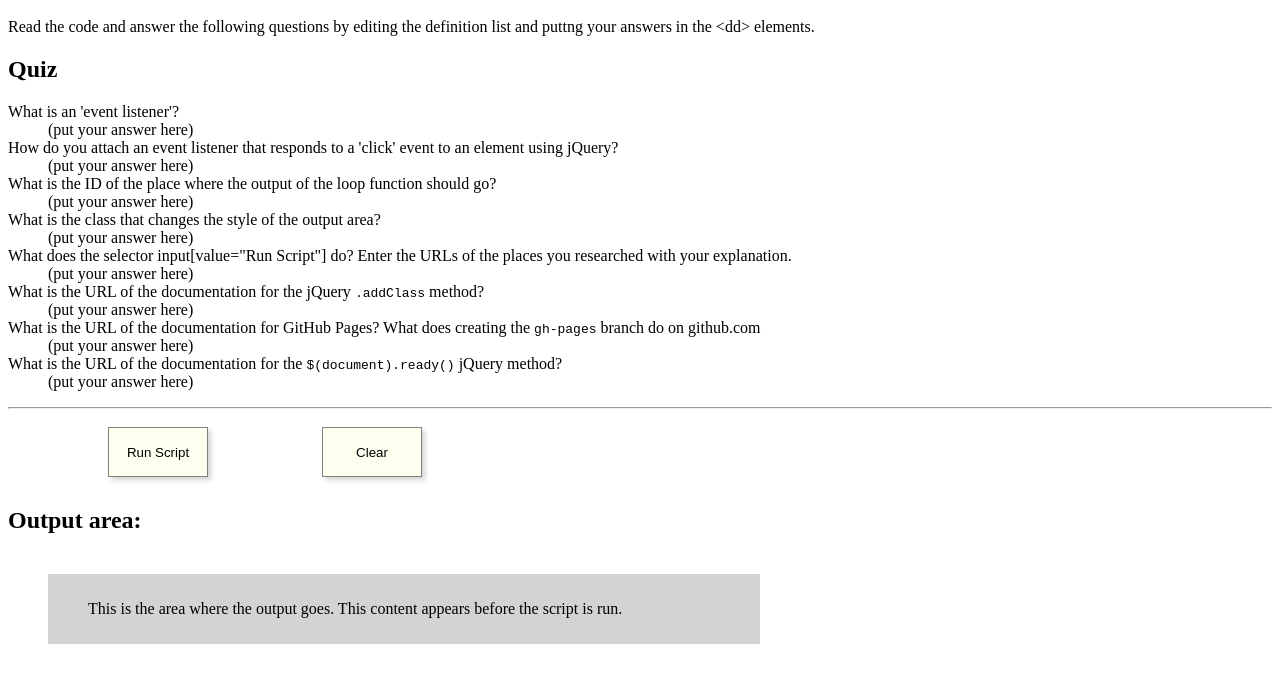
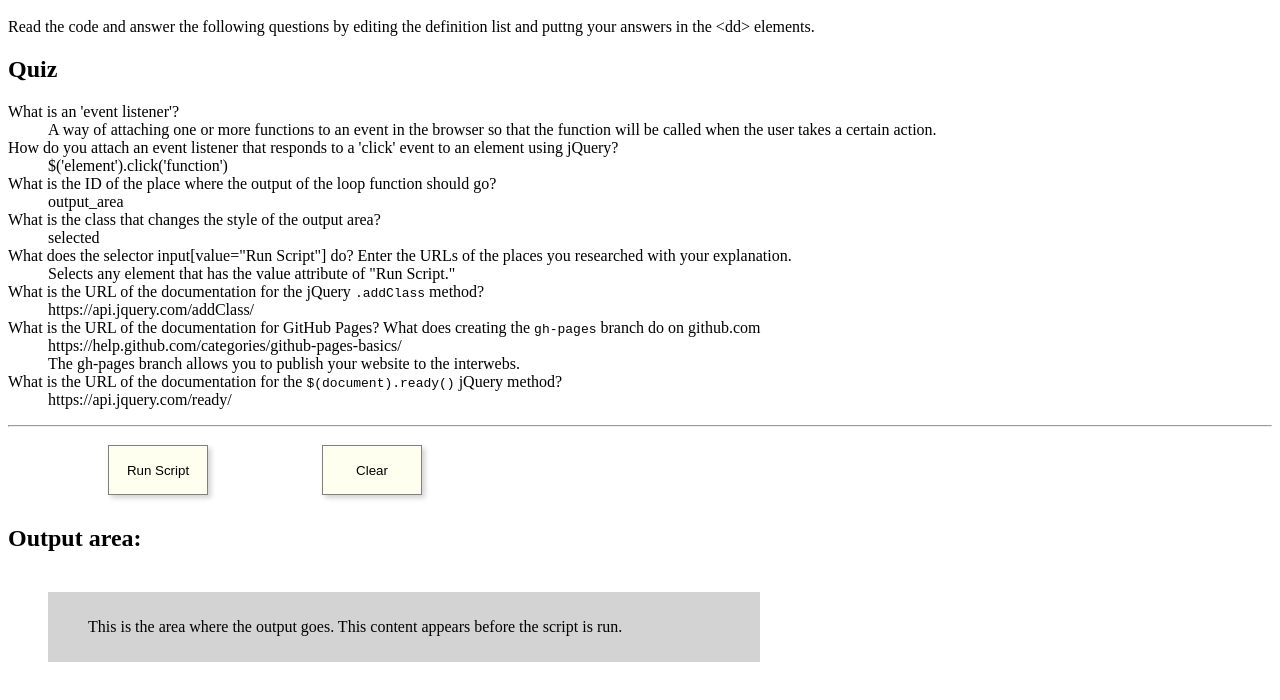
Before and after one commit to cj-smith/js-jq-1, a plain HTML site: page index.html in a window 1280 px wide. Shown: the part 48-748 px from the top of the page. Drawn offline with nearby package versions, Linux system fonts and the light colour scheme.

Commit message:
took quiz and added the loop function to the output area

```diff
--- a/index.html
+++ b/index.html
@@ -21,6 +21,7 @@
       .selected {
         background-color: gold;
       }
+
       input[type="button"]  {
         border: 1px solid grey;
         width: 100px;
@@ -56,9 +57,12 @@
         // attach an event listener to the Run Script button
         // use an attribute selector to pick the right button
         $('input[value="Run Script"]').click( function(){
+        //"input" is an element; "Run Script" is the value attribute; this is a css-style selector; we are looking for any element that has the value attribute of "Run Script"
+        // "click" is the method being called
           console.log('Caught a "Run Script" click event.');
           $("#output_area").addClass( 'selected');
-          alert("The looping function should go here.");
+          // alert("The looping function should go here.");
+          loop_and_display();
         });
 
         // attach an event listener to the Clear button here
@@ -80,6 +84,7 @@
         output_html += "<p>The script is done.</p>";
         $("#output_area").html(output_html);
       }
+
     </script>
   </head>
   <body>
@@ -88,21 +93,21 @@
     <h2>Quiz</h2>
     <dl>
       <dt>What is an 'event listener'?</dt>
-      <dd>(put your answer here)</dd>
+      <dd>A way of attaching one or more functions to an event in the browser so that the function will be called when the user takes a certain action.</dd>
       <dt>How do you attach an event listener that responds to a 'click' event to an element using jQuery?</dt>
-      <dd>(put your answer here)</dd>
+      <dd>$('element').click('function')</dd>
       <dt>What is the ID of the place where the output of the loop function should go?</dt>
-      <dd>(put your answer here)</dd>
+      <dd>output_area</dd>
       <dt>What is the class that changes the style of the output area?</dt>
-      <dd>(put your answer here)</dd>
+      <dd>selected</dd>
       <dt>What does the selector input[value="Run Script"] do? Enter the URLs of the places you researched with your explanation.</dt>
-      <dd>(put your answer here)</dd>
+      <dd>Selects any element that has the value attribute of "Run Script."</dd>
       <dt>What is the URL of the documentation for the jQuery <kbd>.addClass</kbd> method?</dt>
-      <dd>(put your answer here)</dd>
+      <dd>https://api.jquery.com/addClass/</dd>
       <dt>What is the URL of the documentation for GitHub Pages? What does creating the <kbd>gh-pages</kbd> branch do on github.com</dt>
-      <dd>(put your answer here)</dd>
+      <dd>https://help.github.com/categories/github-pages-basics/ </dd> <dd>The gh-pages branch allows you to publish your website to the interwebs.</dd>
       <dt>What is the URL of the documentation for the <kbd>$(document).ready()</kbd> jQuery method?</dt>
-      <dd>(put your answer here)</dd>
+      <dd>https://api.jquery.com/ready/</dd>
 
     </dl>
 
```
